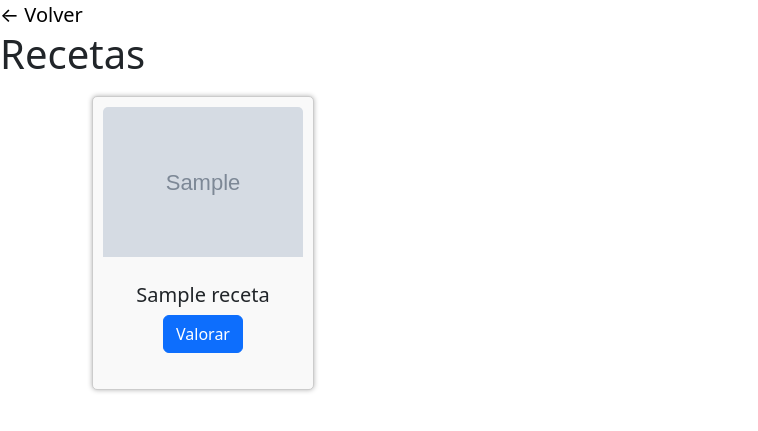
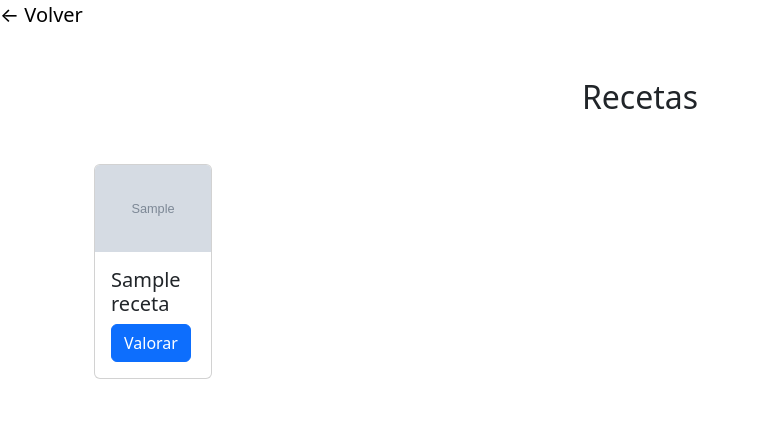
Before and after one commit to tylwerr/bd-tarea-2, a PHP site: page /recetas.php in a window 1280 px wide. Shown: the top 431 px of the page, without its empty margins (0-758 px from the left). Run offline with PHP 8.4, Linux system fonts and the light colour scheme; tables that the repository leaves empty or names only in its code hold one stand-in row (values such as "Sample post"); grey boxes marked "Sample" are stand-in pictures.

Commit message:
cuadros semi arreglados

```diff
--- a/PHP/principal.php
+++ b/PHP/principal.php
@@ -124,7 +124,7 @@ if (isset($_SESSION['email'])) {
     </div>
 
     <div class="container">
-        <div class="row">
+        <div class="row gy-3">
             <div class="col-sm-6 mb-3 mb-sm-0">
                 <div class="card">
                     <img src="https://www.fmdos.cl/wp-content/uploads/2020/02/Comida-chilena-1024x680.jpg" class="card-img-top" alt="Foto recetas">
--- a/PHP/recetas.php
+++ b/PHP/recetas.php
@@ -15,48 +15,37 @@ $stmt = $conn->query($sql);
     <link href="https://cdn.jsdelivr.net/npm/bootstrap@5.3.2/dist/css/bootstrap.min.css" rel="stylesheet" integrity="sha384-T3c6CoIi6uLrA9TneNEoa7RxnatzjcDSCmG1MXxSR1GAsXEV/Dwwykc2MPK8M2HN" crossorigin="anonymous">
 
     <style>
-        .card {
-        border: 1px solid #ccc;
-        margin: 10px;
-        padding: 10px;
-        text-align: center;
-        background-color: #f9f9f9;
-        box-shadow: 0px 0px 5px rgba(0, 0, 0, 0.3);
-        border-radius: 5px;
-        display: inline-block;
+        .cards-wrapper {
+            column-gap: 15px;
         }
 
-        .card div {
-            font-size: 20px;
-            margin: 10px 0;
+        .card-img-top {
+            height: 100%;
+            object-fit: cover;
         }
 
-        .card img {
-            width: 200px; /* Ancho fijo */
-            height: 150px; /* Alto fijo */
-            object-fit: cover; /* Para asegurar que la imagen llena el tamaño fijo */
-        }
+
     </style>
 </head>
 
 <body>
-    <h1>Recetas</h1>
+    <h2 class="text-center my-5">Recetas</h2>
 
-    <div class="container">
-        <div class="row">
+    <?php while ($row = $stmt->fetch(PDO::FETCH_ASSOC)) { ?>
+    <div class="container cards-wrapper d-flex gx-5">
+        <div class="row gy-3">
             <div class="col-md-4">
                 <div class="card">
-                    <?php while ($row = $stmt->fetch(PDO::FETCH_ASSOC)) { ?>
-                        <img src="<?php echo $row['url_imagen']; ?>" class="card-img-top" alt="<?php echo $row['nombre_receta']; ?>">
-                        <div class="card-body">
-                            <h5 class="card-title"><?php echo $row['nombre_receta']; ?></h5>
-                            <a href="valorar.php?nombre_receta=<?php echo urlencode($row['nombre_receta']);?>" class="btn btn-primary">Valorar</a>
-                        </div>
-                    <?php } ?>
+                    <img src="<?php echo $row['url_imagen']; ?>" class="card-img-top" alt="<?php echo $row['nombre_receta']; ?>">
+                    <div class="card-body">
+                        <h5 class="card-title"><?php echo $row['nombre_receta']; ?></h5>
+                        <a href="valorar.php?nombre_receta=<?php echo urlencode($row['nombre_receta']);?>" class="btn btn-primary">Valorar</a>
+                    </div>
                 </div>
             </div>
         </div>
     </div>
+    <?php } ?>
     <script src="https://cdn.jsdelivr.net/npm/bootstrap@5.3.2/dist/js/bootstrap.bundle.min.js" integrity="sha384-C6RzsynM9kWDrMNeT87bh95OGNyZPhcTNXj1NW7RuBCsyN/o0jlpcV8Qyq46cDfL" crossorigin="anonymous"></script>
 
 </body>
```
